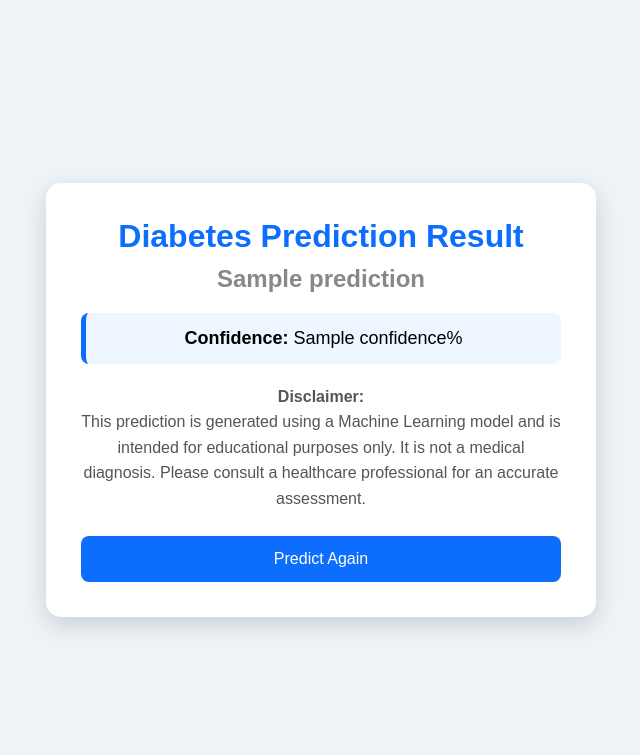
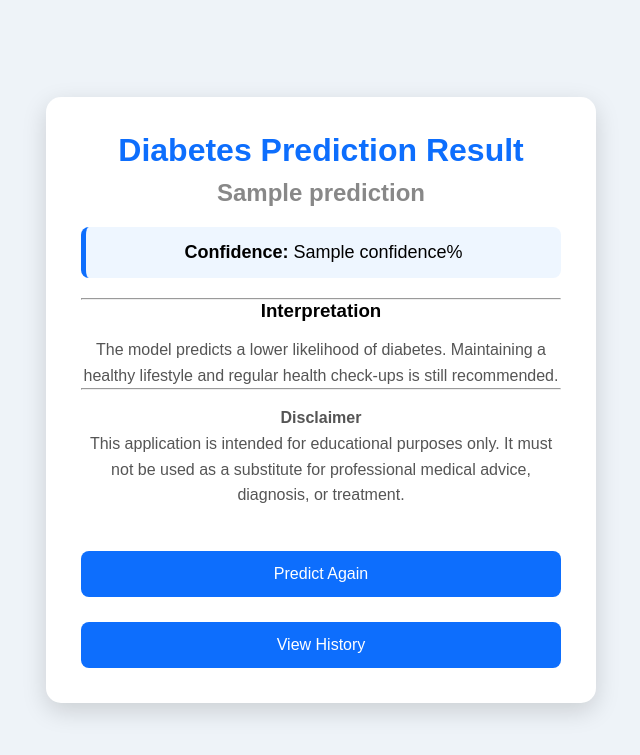
Before and after one commit to harinisharma-t/DiabetesPredictionAI, a Flask app: template app/templates/result.html in a window 1280 px wide. Shown: the top 755 px of the page, without its empty margins (319-959 px from the left). Run offline with Flask 3, Linux system fonts and the light colour scheme; the template is opened without the code that fills it: most values are stand-ins (such as "Sample title", 1, 10 or a date in 2020); parts of the project's set-up code (start-up, migrations or seed data) failed here and were passed over.

Commit message:
Day 21: Improve result page with interpretation

```diff
--- a/app/templates/result.html
+++ b/app/templates/result.html
@@ -1,5 +1,6 @@
 <!DOCTYPE html>
 <html>
+
 <head>
     <title>Prediction Result</title>
     <link rel="stylesheet" href="{{ url_for('static', filename='style.css') }}">
@@ -12,25 +13,60 @@
     <h1>Diabetes Prediction Result</h1>
 
     <div class="result">
-        <h2 style="color: {{ color }};">{{ prediction }}</h2>
+
+        <h2 style="color: {{ color }};">
+            {{ prediction }}
+        </h2>
 
         <div class="confidence-box">
-    <strong>Confidence:</strong> {{ confidence }}%
+            <strong>Confidence:</strong> {{ confidence }}%
         </div>
 
+        <hr>
+
+        <h3>Interpretation</h3>
+
+        {% if "High" in prediction %}
+
         <p>
-            <strong>Disclaimer:</strong><br>
-            This prediction is generated using a Machine Learning model and
-            is intended for educational purposes only. It is not a medical diagnosis.
-            Please consult a healthcare professional for an accurate assessment.
+            The model predicts that this patient has a higher likelihood of
+            diabetes. This result is only an AI prediction and should always
+            be confirmed by a qualified healthcare professional.
         </p>
+
+        {% else %}
+
+        <p>
+            The model predicts a lower likelihood of diabetes.
+            Maintaining a healthy lifestyle and regular health check-ups
+            is still recommended.
+        </p>
+
+        {% endif %}
+
+        <hr>
+
+        <p>
+            <strong>Disclaimer</strong><br>
+            This application is intended for educational purposes only.
+            It must not be used as a substitute for professional medical advice,
+            diagnosis, or treatment.
+        </p>
+
     </div>
+
+    <br>
 
     <a href="/">
         <button>Predict Again</button>
     </a>
 
+    <a href="/history">
+        <button>View History</button>
+    </a>
+
 </div>
 
 </body>
+
 </html>
```
Also changed, not shown: app/diabetes.db.
